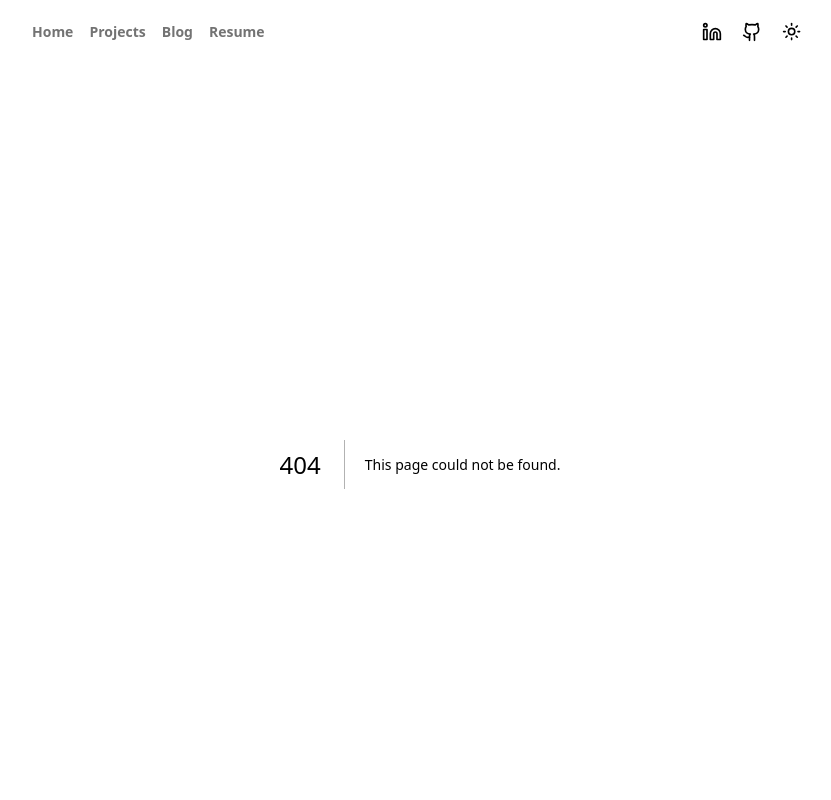
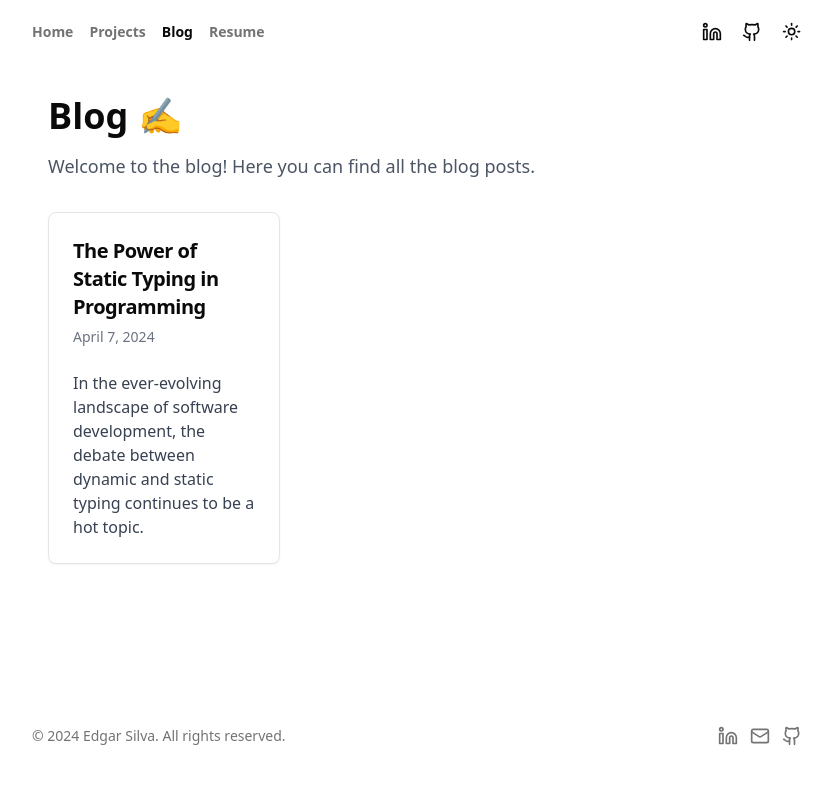
Before and after one commit to edgarssilva/edgarssilva, a Next.js app: page /blog in a window 1280 px wide. Before the commit this address had no page. Shown: the top 800 px of the page, without its empty margins (220-1051 px from the left). Built offline with nearby package versions, Linux system fonts and the light colour scheme.

Commit message:
Blog page

```diff
--- /dev/null
+++ b/src/app/blog/page.tsx
@@ -0,0 +1,31 @@
+import React from 'react';
+import Link from 'next/link';
+import { formatDate, getBlogPosts } from '~/app/blog/utils';
+import { Card, CardHeader, CardTitle, CardDescription, CardContent } from '~/components/ui/card';
+
+export default function Blog() {
+    let blogs = getBlogPosts().sort((a, b) => new Date(a.metadata.publishedAt) > new Date(b.metadata.publishedAt) ? -1 : 1);
+
+    return (
+        <main className="container mx-auto my-8 px-4">
+            <h1 className="text-4xl font-bold mb-4">Blog ✍️</h1>
+            <p className="text-lg text-gray-600 mb-8">Welcome to the blog! Here you can find all the blog posts.</p>
+
+            <div className="grid gap-6 lg:grid-cols-3 md:grid-cols-2 sm:grid-cols-1">
+                {blogs.map((blog) => (
+                    <Link href={`/blog/${blog.slug}`} key={blog.slug}>
+                        <Card key={blog.slug} className="hover:shadow transition-shadow duration-200">
+                            <CardHeader>
+                                <CardTitle className="text-xl font-semibold">{blog.metadata.title}</CardTitle>
+                                <CardDescription className="text-sm text-gray-500">{formatDate(blog.metadata.publishedAt, false)}</CardDescription>
+                            </CardHeader>
+                            <CardContent>
+                                <p className="text-gray-700">{blog.metadata.summary}</p>
+                            </CardContent>
+                        </Card>
+                    </Link>
+                ))}
+            </div>
+        </main>
+    );
+}
--- a/src/components/navbar/index.tsx
+++ b/src/components/navbar/index.tsx
@@ -5,7 +5,7 @@ import { Button } from 'src/components/ui/button'
 import { Links } from './Links'
 
 export const Navbar = (props: {}) => {
-    const nav = [{ href: "/", text: "Home" }, { href: "/projects", text: "Projects" }, { href: "/blog/test", text: "Blog" }, { href: "/Resume.pdf", text: "Resume" }];
+    const nav = [{ href: "/", text: "Home" }, { href: "/projects", text: "Projects" }, { href: "/blog", text: "Blog" }, { href: "/Resume.pdf", text: "Resume" }];
 
     return (
         <div className='relative py-4 w-fu Centre for Informatics and Systems of the University of Coimbrall flex justify-between items-center gap-4'>
```
